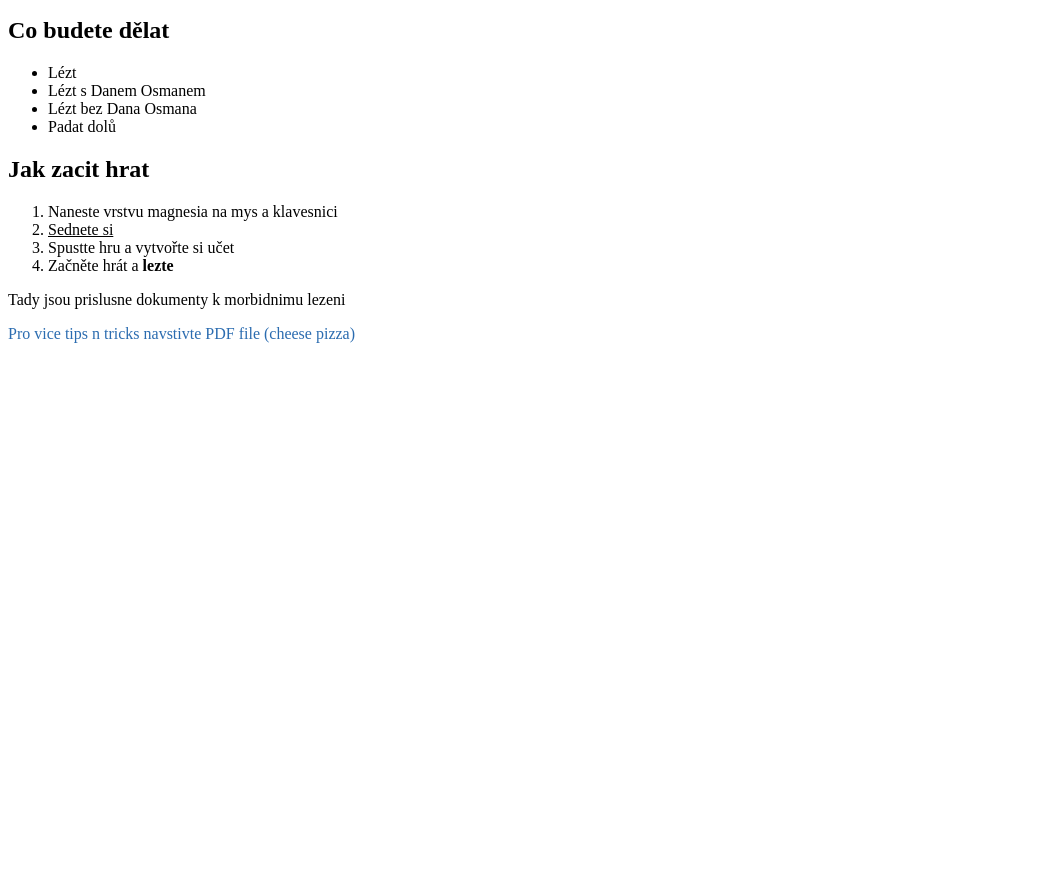
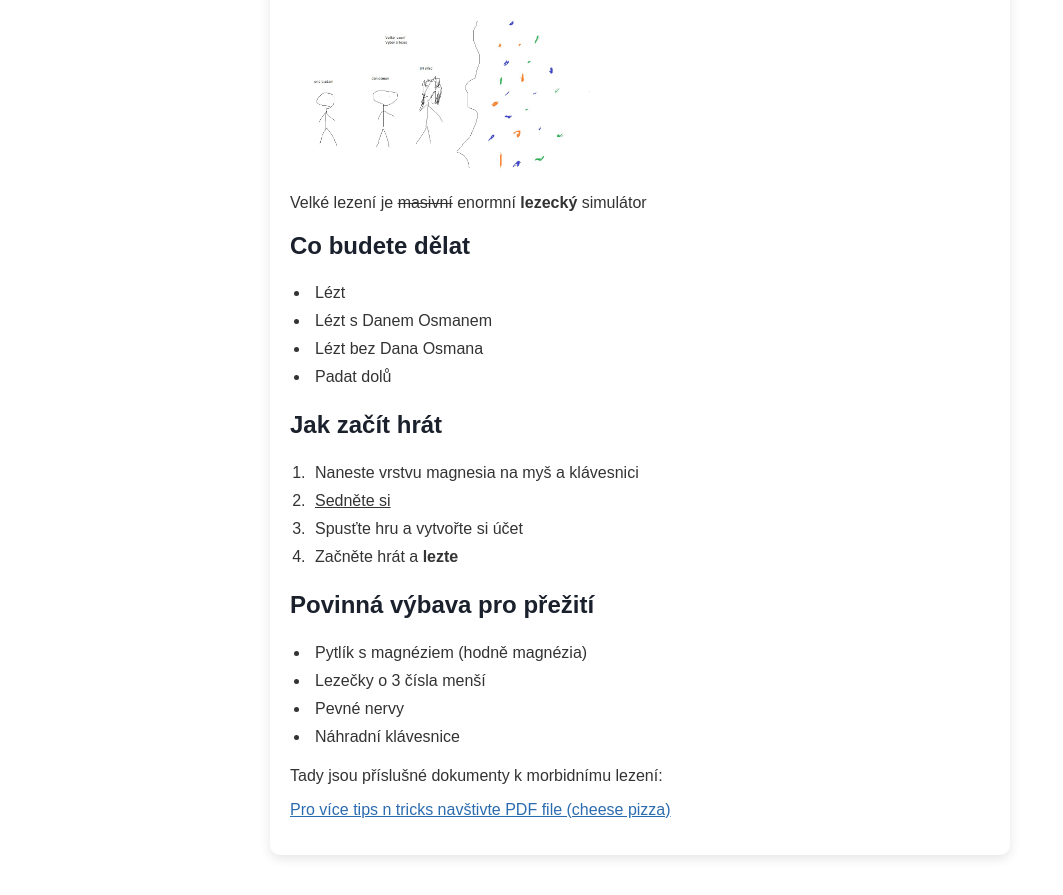
Before and after one commit to jachym-18/semestralniprace, a plain HTML site: page index.html in a window 1280 px wide. Shown: the part 135-1030 px from the top of the page, without its empty margins (0-1063 px from the left). Before the commit the page ends 800 px from the top, so only its background shows below. Drawn offline with Linux system fonts and the light colour scheme.

Commit message:
Add files via upload

```diff
--- a/index.html
+++ b/index.html
@@ -1,13 +1,28 @@
 <!DOCTYPE html>
-<html lang="en">
+<html lang="cs">
 <head>
     <meta charset="UTF-8">
     <meta name="viewport" content="width=device-width, initial-scale=1.0">
-    <title>Document</title>
+    <title>Velké Lezení</title>
     <style>
+        body {
+            font-family: Arial, sans-serif;
+            background-color: #f4f6f8;
+            color: #333;
+            max-width: 700px;
+            margin: 40px auto;
+            padding: 20px;
+            background: white;
+            border-radius: 10px;
+            box-shadow: 0 4px 12px rgba(0, 0, 0, 0.1);
+        }
+
+        h1, h2 {
+            color: #1a202c;
+        }
+
         a {
             color: #2b6cb0;
-            text-decoration: none;
             transition: color 0.2s;
         }
         a:hover {
@@ -16,14 +31,21 @@
         }
 
         img {
+            border-radius: 8px;
             transition: transform 0.3s, box-shadow 0.3s;
         }
         img:hover {
-            transform: scale(1.1);
+            transform: scale(1.05);
             box-shadow: 0 8px 20px rgba(0, 0, 0, 0.4);
         }
 
+        ul, ol {
+            padding-left: 20px;
+        }
+
         li {
+            padding: 5px;
+            border-radius: 4px;
             transition: transform 0.2s, background-color 0.2s;
         }
         li:hover {
@@ -34,8 +56,9 @@
 </head>
 <body>
     <h1>Velké Lezení <i>Mám to rád</i></h1>
-    <img src="./C:\Users\jachym.okac\OneDrive - SŠINFIS\AAP\semestralni prace\Bez názvu.jpg" alt="Obrazek velkeho lezeni" width="300">
+    <img src="Bez názvu.jpg" alt="Obrazek velkeho lezeni" width="300">
     <p>Velké lezení je <s>masivní</s> enormní <b>lezecký</b> simulátor</p>
+
     <h2>Co budete dělat</h2>
     <ul>
         <li>Lézt</li>
@@ -43,13 +66,25 @@
         <li>Lézt bez Dana Osmana</li>
         <li>Padat dolů</li>
     </ul>
-    <h2>Jak zacit hrat</h2>
+
+    <h2>Jak začít hrát</h2>
     <ol>
-        <li>Naneste vrstvu magnesia na mys a klavesnici</li>
-        <li><u>Sednete si</u></li>
-        <li>Spustte hru a vytvořte si učet</li>
+        <li>Naneste vrstvu magnesia na myš a klávesnici</li>
+        <li><u>Sedněte si</u></li>
+        <li>Spusťte hru a vytvořte si účet</li>
         <li>Začněte hrát a <b>lezte</b></li>
-    </ol>Tady jsou prislusne dokumenty k morbidnimu lezeni
-        <p><a href="sniper sniper sniper wiei wifei">Pro vice tips n tricks navstivte PDF file (cheese pizza)</a></p>
+    </ol>
+
+    <!-- Nový přidaný seznam -->
+    <h2>Povinná výbava pro přežití</h2>
+    <ul>
+        <li>Pytlík s magnéziem (hodně magnézia)</li>
+        <li>Lezečky o 3 čísla menší</li>
+        <li>Pevné nervy</li>
+        <li>Náhradní klávesnice</li>
+    </ul>
+
+    <p>Tady jsou příslušné dokumenty k morbidnímu lezení:</p>
+    <p><a href="sniper sniper sniper wiei wifei">Pro více tips n tricks navštivte PDF file (cheese pizza)</a></p>
 </body>
 </html>
```
